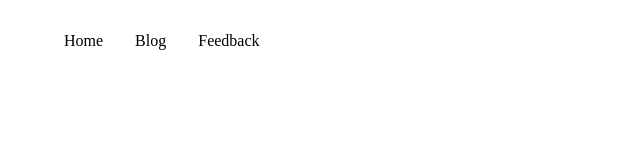
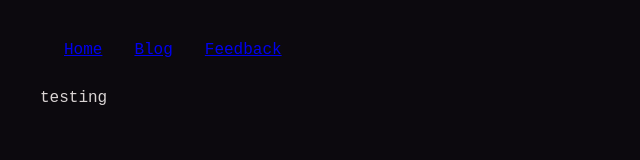
Before and after one commit to TheVmous/my-site, a plain HTML site: page index.html in a window 1280 px wide. Shown: the whole page, without its empty margins (0-640 px from the left). Drawn offline with Linux system fonts and the light colour scheme.

Commit message:
feat: (in progress) adding SPA topnav link navigation

```diff
--- a/index.html
+++ b/index.html
@@ -4,13 +4,20 @@
 <meta charset="UTF-8">
 <meta name="viewport" content="width-device, initial-scale=1">
 <link rel="stylesheet" href="style.css">
-<script src="script.js"></script>
+<script type="module" src="router.js"></script>
 </head>
 <body>
+    <!--TODO: undo hyperlink look of nav buttons-->
     <ul id="topnav">
-        <li class="navtab">Home</li>
-        <li class="navtab">Blog</li>
-        <li class="navtab">Feedback</li>
+        <li class="navBtn"><a href="#" id="home-link">Home</a></li>
+        <li class="navBtn"><a href="#" id="blog-link">Blog</a></li>
+        <li class="navBtn"><a href="#" id="feedback-link">Feedback</a></li>
     </ul>
+
+    <!--Dynamic aspect-->
+     <div id="app">
+        <p id="tmp-output">testing</p>
+
+    </div>
 </body>
 </html>
--- /dev/null
+++ b/router.js
@@ -0,0 +1,8 @@
+
+link = document.getElementById('blog-link');
+link.addEventListener('click', linkClick);
+
+function linkClick(event) {
+    document.getElementById('tmp-output').innerText += "clicked";
+    event.preventDefault();
+}
--- a/style.css
+++ b/style.css
@@ -1,10 +1,27 @@
+body {
+    background-color:#0c090e;
+    color: #dad4d4;
+    font-family: 'Courier New', Courier, monospace;
+    padding-top: 1px;
+
+}
+
 #topnav {
     list-style-type:none;
 }
 
-.navtab {
+.navBtn {
     float:left;
     padding:16px;
     text-align:center;
     display:block;
 }
+
+.navBtn:hover {
+    background-color: #a200ffb2;
+}
+
+#app {
+    margin-top: 5rem;
+    margin-left: 2rem;
+}
```
